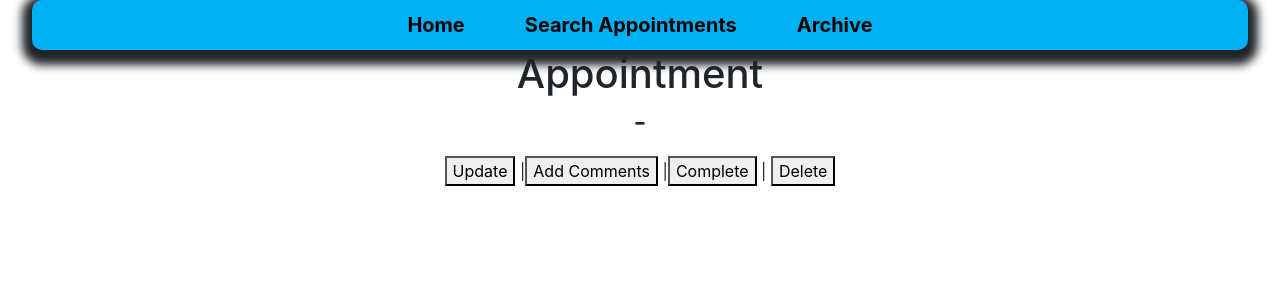
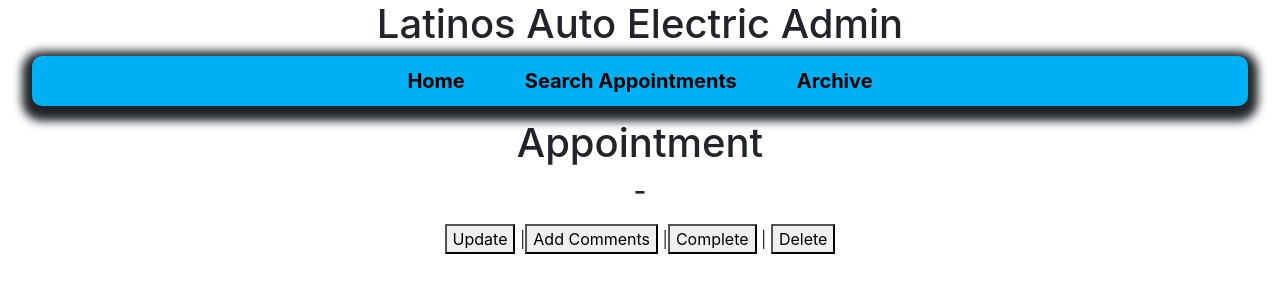
Before and after one commit to MeloVicG/LatinoAutoElectric, a React (Create React App) app in the folder paras-repair-shop/: page /appointment-details in a window 1280 px wide. Shown: the top 300 px of the page. Built offline with nearby package versions, Linux system fonts and the light colour scheme; no server answers.

Commit message:
delete with confirm working

```diff
--- a/paras-repair-shop/src/App.js
+++ b/paras-repair-shop/src/App.js
@@ -20,6 +20,7 @@ import UpdateShopComments from './components/UpdateShopComments';
 import SearchBar from './components/SearchBar';
 
 
+
 function App() {
 
   const [appointments, setAppointments] = useState([]);
@@ -27,6 +28,7 @@ function App() {
   const [selectedAppointment, setSelectedAppointment] = useState({});
   const [mechanicComments, setMechanicComments] = useState("");
   const [appointmentList, setAppointmentList] = useState([]);
+
 
   //if this works, need to move this to dashboard for when you first reach the admin stuff.
   useEffect(() => {
@@ -65,20 +67,16 @@ function App() {
           setSelectedId={setSelectedId}
           selectedAppointment={selectedAppointment}
           setSelectedAppointment={setSelectedAppointment}
-          mechanicComments={mechanicComments}
-          setMechanicComments={setMechanicComments}
+          appointments={appointments}
+          setAppointments={setAppointments}
         />
         <UpdateAllFields
           path="/update-all-fields"
-          selectedId={selectedId}
-          setSelectedId={setSelectedId}
           selectedAppointment={selectedAppointment}
           setSelectedAppointment={setSelectedAppointment}
         />
         <UpdateShopComments
           path="/update-shop-comments"
-          mechanicComments={mechanicComments}
-          setMechanicComments={setMechanicComments}
         />
         <SearchAppointments
           path="/search"
@@ -99,7 +97,7 @@ function App() {
           setAppointmentList={setAppointmentList}
         />
       </Router>
-    </div>
+    </div >
   );
 }
 
--- a/paras-repair-shop/src/App.scss
+++ b/paras-repair-shop/src/App.scss
@@ -42,6 +42,7 @@
 
 .navBar {
   margin: auto;
+  margin-bottom: 1%;
   width: 95%;
   padding: 10px;
   box-shadow: 0px 5px 10px 10px;
--- a/paras-repair-shop/src/components/UpdateAllFields.jsx
+++ b/paras-repair-shop/src/components/UpdateAllFields.jsx
@@ -23,7 +23,6 @@ const UpdateAllFields = ({ selectedAppointment, setSelectedAppointment }) => {
     const [mechanicComments, setMechanicComments] = useState(`${selectedAppointment.mechanicComments}`);
     const [serviceComplete, setServiceComplete] = useState(false);
 
-    //CHECKOUT DETAILS PAGE FOR CONDENSED CODE ON AXIOS PUT
     const updateAppointment = (e) => {
         e.preventDefault();
         axios.put('http://localhost:8080/api/appointments/' + selectedAppointment.id, {
--- a/paras-repair-shop/src/views/AppointmentDetailsPage.jsx
+++ b/paras-repair-shop/src/views/AppointmentDetailsPage.jsx
@@ -3,11 +3,11 @@ import { Link, navigate } from "@reach/router";
 import axios from 'axios';
 import AdminNavBar from '../components/AdminNavBar';
 import UpdateShopComments from '../components/UpdateShopComments';
-import e from 'cors';
 
 
 
-const AppointmentDetailsPage = ({ selectedId, selectedAppointment, setSelectedAppointment, mechanicComments, setMechanicComments }) => {
+
+const AppointmentDetailsPage = ({ selectedId, selectedAppointment, setSelectedAppointment, appointments, setAppointments }) => {
 
     const [showForm, setShowForm] = useState(false);
     const [buttonName, setButtonName] = useState("Add Comments");
@@ -56,8 +56,27 @@ const AppointmentDetailsPage = ({ selectedId, selectedAppointment, setSelectedAp
             })
     }
 
+    const removeAppointment = (appointmentId) => {
+        setAppointments(appointments.filter(appoint => appoint.id !== appointmentId));
+
+    }
+
+    const handleDelete = (id) => {
+        if (window.confirm(`Delete ${selectedAppointment.time} appointment on ${selectedAppointment.date}?`)) {
+            axios.delete('http://localhost:8080/api/appointments/' + id)
+                .then(res => {
+                    removeAppointment(id);
+                })
+                .catch((err) => {
+                    console.log(err);
+                })
+            navigate('/dashboard');
+        }
+
+    }
     return (
         <div>
+            <h1>Latinos Auto Electric Admin</h1>
             <AdminNavBar />
             <h1>Appointment {selectedAppointment.serviceComplete}</h1>
             <h3>{selectedAppointment.date} - {selectedAppointment.time}</h3>
@@ -71,7 +90,7 @@ const AppointmentDetailsPage = ({ selectedId, selectedAppointment, setSelectedAp
             {selectedAppointment.serviceComplete === true ? <p>Service Complete!</p> : <></>}
             <div>
                 <Link to="/update-all-fields"><button>Update</button></Link> |<button onClick={handleComments}>{buttonName}</button> |
-                <button onClick={handleServiceComplete}>Complete</button> | <button>Delete</button>
+                <button onClick={handleServiceComplete}>Complete</button> | <button onClick={(e) => handleDelete(selectedAppointment.id)}>Delete</button>
             </div>
             {showForm ?
                 <div>
--- a/paras-repair-shop/src/views/ArchivePage.jsx
+++ b/paras-repair-shop/src/views/ArchivePage.jsx
@@ -23,6 +23,7 @@ const ArchivePage = ({ appointments, setAppointments, selectedId, setSelectedId,
 
     return (
         <>
+            <h1>Latinos Auto Electric Admin</h1>
             <AdminNavBar />
             <h1>Archived Appointments</h1>
             <SearchBar input={input} updateInput={updateInput} onChange={updateInput} />
--- a/paras-repair-shop/src/views/SearchAppointments.jsx
+++ b/paras-repair-shop/src/views/SearchAppointments.jsx
@@ -33,6 +33,7 @@ const SearchAppointments = ({ appointments, setAppointments, selectedId, setSele
 
     return (
         <>
+            <h1>Latinos Auto Electric Admin</h1>
             <AdminNavBar />
             <h1>Appointment List</h1>
             <SearchBar input={input} updateInput={updateInput} onChange={updateInput} />
```
